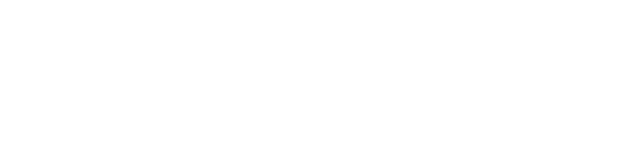
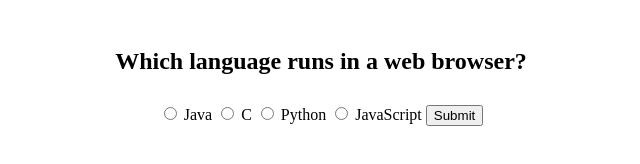
Before and after one commit to acciojob/quiz-dilliprasad1, a website: page main.html in a window 1280 px wide. Shown: the whole page, without its empty margins (319-959 px from the left). Drawn offline with Linux system fonts and the light colour scheme.

Commit message:
created a submission

```diff
--- a/main.html
+++ b/main.html
@@ -1,16 +1,37 @@
 <!DOCTYPE html>
+<html>
+<head>
+    <title>Quiz App</title>
+    <link rel="stylesheet" type="text/css" href="styles.css">
+</head>
+<body>
+    <div class="quiz-container" id="quiz">
+        <h2 id="question">Question 1</h2>
+        <label>
+            <input type="radio" name="answer" id="a">
+            <span id="a_text"></span>
+        </label>
+        <label>
+            <input type="radio" name="answer" id="b">
+            <span id="b_text"></span>
+        </label>
+        <label>
+            <input type="radio" name="answer" id="c">
+            <span id="c_text"></span>
+        </label>
+        <label>
+            <input type="radio" name="answer" id="d">
+            <span id="d_text"></span>
+        </label>
+        <button id="submit" onclick="submitAnswer()">Submit</button>
+    </div>
 
-<html>
+    <div id="result" style="display: none;">
+        <h2>Quiz Result</h2>
+        <p id="score"></p>
+        <button onclick="restartQuiz()">Restart Quiz</button>
+    </div>
 
-<head>
-	<link rel="stylesheet" href="styles.css">
-</head>
-
-<body>
-	<!-- the entire body must be written by student -->
-    <script type="text/javascript" src="./script.js">
-</script>
-
+    <script src="script.js"></script>
 </body>
-
 </html>
--- a/script.js
+++ b/script.js
@@ -1 +1,98 @@
-//your JS code here. If required.
+var questions = [
+    {
+        question: "Which language runs in a web browser?",
+        a: "Java",
+        b: "C",
+        c: "Python",
+        d: "JavaScript",
+        correct: "d"
+    },
+    {
+        question: "What does CSS stand for?",
+        a: "Central Style Sheets",
+        b: "Cascading Style Sheets",
+        c: "Cascading Simple Sheets",
+        d: "Cars SUVs Sailboats",
+        correct: "b"
+    },
+    {
+        question: "What does HTML stand for?",
+        a: "Hypertext Markup Language",
+        b: "Hypertext Markdown Language",
+        c: "Hyperloop Machine Language",
+        d: "Helicopters Terminals Motorboats Lamborginis",
+        correct: "a"
+    },
+    {
+        question: "What year was JavaScript launched?",
+        a: "1996",
+        b: "1995",
+        c: "1994",
+        d: "none of the above",
+        correct: "b"
+    }
+];
+
+var currentQuestion = 0;
+var score = 0;
+
+function displayQuestion() {
+    var quizContainer = document.getElementById('quiz');
+    var questionText = document.getElementById('question');
+    var optionA = document.getElementById('a_text');
+    var optionB = document.getElementById('b_text');
+    var optionC = document.getElementById('c_text');
+    var optionD = document.getElementById('d_text');
+
+    var currentQ = questions[currentQuestion];
+
+    questionText.textContent = currentQ.question;
+    optionA.textContent = currentQ.a;
+    optionB.textContent = currentQ.b;
+    optionC.textContent = currentQ.c;
+    optionD.textContent = currentQ.d;
+}
+
+function submitAnswer() {
+    var selectedOption = document.querySelector('input[name="answer"]:checked');
+
+    if (selectedOption) {
+        if (selectedOption.id === questions[currentQuestion].correct) {
+            score++;
+        }
+
+        currentQuestion++;
+
+        if (currentQuestion < questions.length) {
+            displayQuestion();
+        } else {
+            displayResult();
+        }
+    }
+}
+
+function displayResult() {
+    var quizContainer = document.getElementById('quiz');
+    var resultContainer = document.getElementById('result');
+    var scoreText = document.getElementById('score');
+
+    quizContainer.style.display = 'none';
+    resultContainer.style.display = 'block';
+
+    scoreText.textContent = 'You scored ' + score + ' out of ' + questions.length + ' questions.';
+}
+
+function restartQuiz() {
+    currentQuestion = 0;
+    score = 0;
+
+    var quizContainer = document.getElementById('quiz');
+    var resultContainer = document.getElementById('result');
+
+    quizContainer.style.display = 'block';
+    resultContainer.style.display = 'none';
+
+    displayQuestion();
+}
+
+displayQuestion();
--- a/styles.css
+++ b/styles.css
@@ -1 +1,22 @@
 /*  your css code here. If applicable */
+.quiz-container {
+    max-width: 500px;
+    margin: 0 auto;
+    padding: 20px;
+    text-align: center;
+}
+
+#result {
+    max-width: 500px;
+    margin: 0 auto;
+    padding: 20px;
+    text-align: center;
+}
+
+#submit {
+    margin-top: 10px;
+}
+
+#result button {
+    margin-top: 20px;
+}
```
